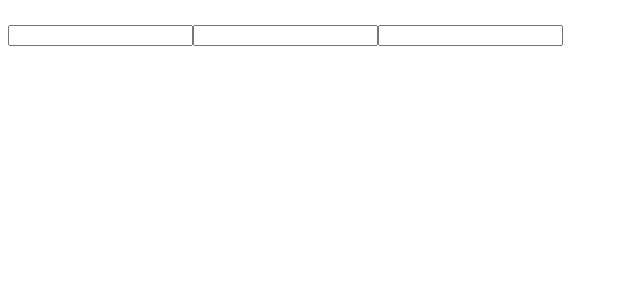
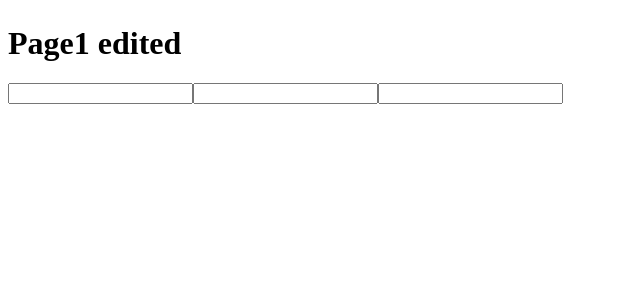
Before and after one commit to giriprasath89/angular-projects, an Angular app: page /page1 in a window 1280 px wide. Shown: the top 300 px of the page, without its empty margins (0-640 px from the left). Built offline with nearby package versions, Linux system fonts and the light colour scheme.

Commit message:
page1 component.html changed

```diff
--- a/src/app/page1/page1.component.html
+++ b/src/app/page1/page1.component.html
@@ -1,3 +1,4 @@
 
 
   <h6>{{labelText}}</h6>
+  <h1>Page1 edited</h1>
```
